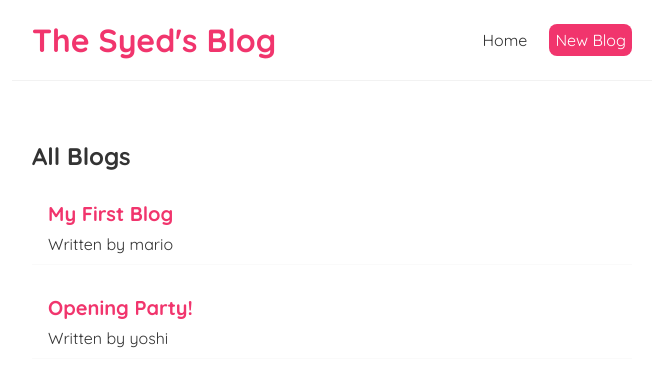
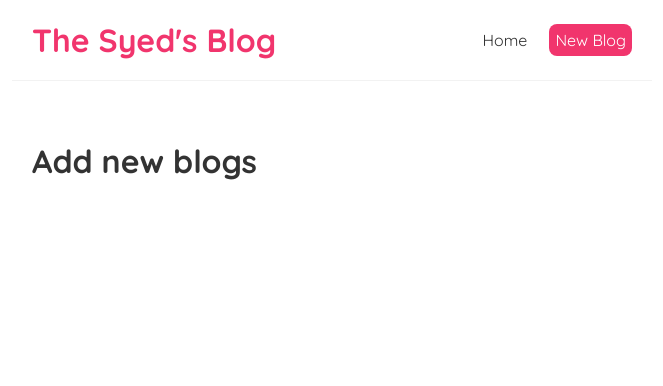
Before and after one commit to Syed-Sadman/React-Blog-Pro, a React (Create React App) app: page /contact in a window 1280 px wide. Shown: the top 386 px of the page, without its empty margins (308-971 px from the left). Built offline with nearby package versions, Linux system fonts and the light colour scheme; data requests are answered from the project's data file; the HTML template or start-up script is replaced by a standard one.

Commit message:
router working fine

```diff
--- a/src/App.js
+++ b/src/App.js
@@ -1,6 +1,7 @@
 import Home from "./Home";
 import NavBar from "./NavBar";
 import {BrowserRouter as Router,Route, Switch} from 'react-router-dom';
+import Contact from "./Contact";
 
 
 function App() {
@@ -11,8 +12,11 @@ function App() {
        <NavBar/>
         <div className="content">
           <Switch>
-            <Route path='/'>
+            <Route exact path='/'>
               <Home/>
+            </Route>
+            <Route path='/contact'>
+              <Contact/>
             </Route>
           </Switch>
 
--- /dev/null
+++ b/src/Contact.js
@@ -0,0 +1,12 @@
+
+
+
+const Contact=()=>{
+    return(
+        <div>
+            <h1> Add new blogs</h1>
+        </div>
+    )
+}
+
+export default Contact;
```
